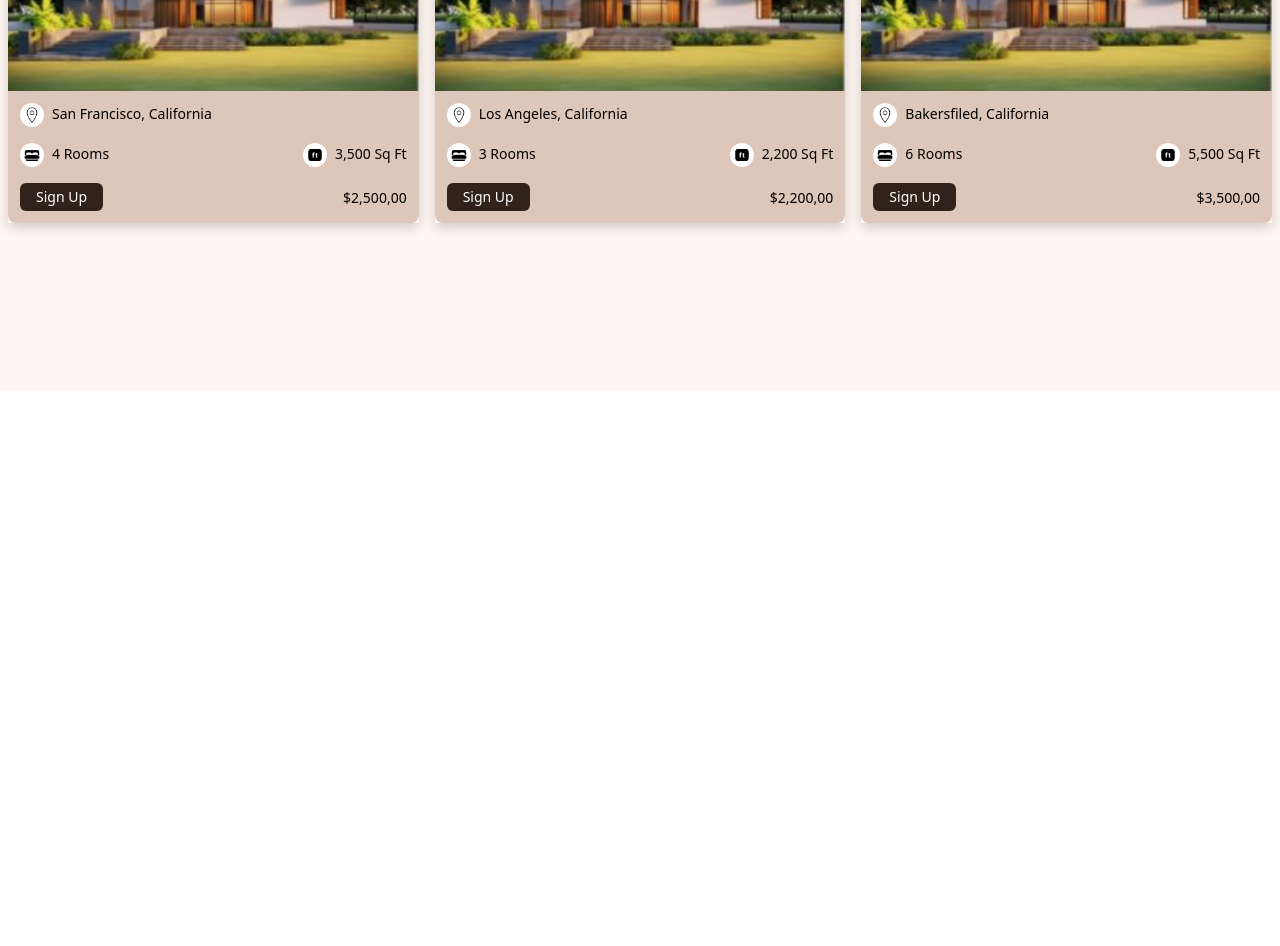
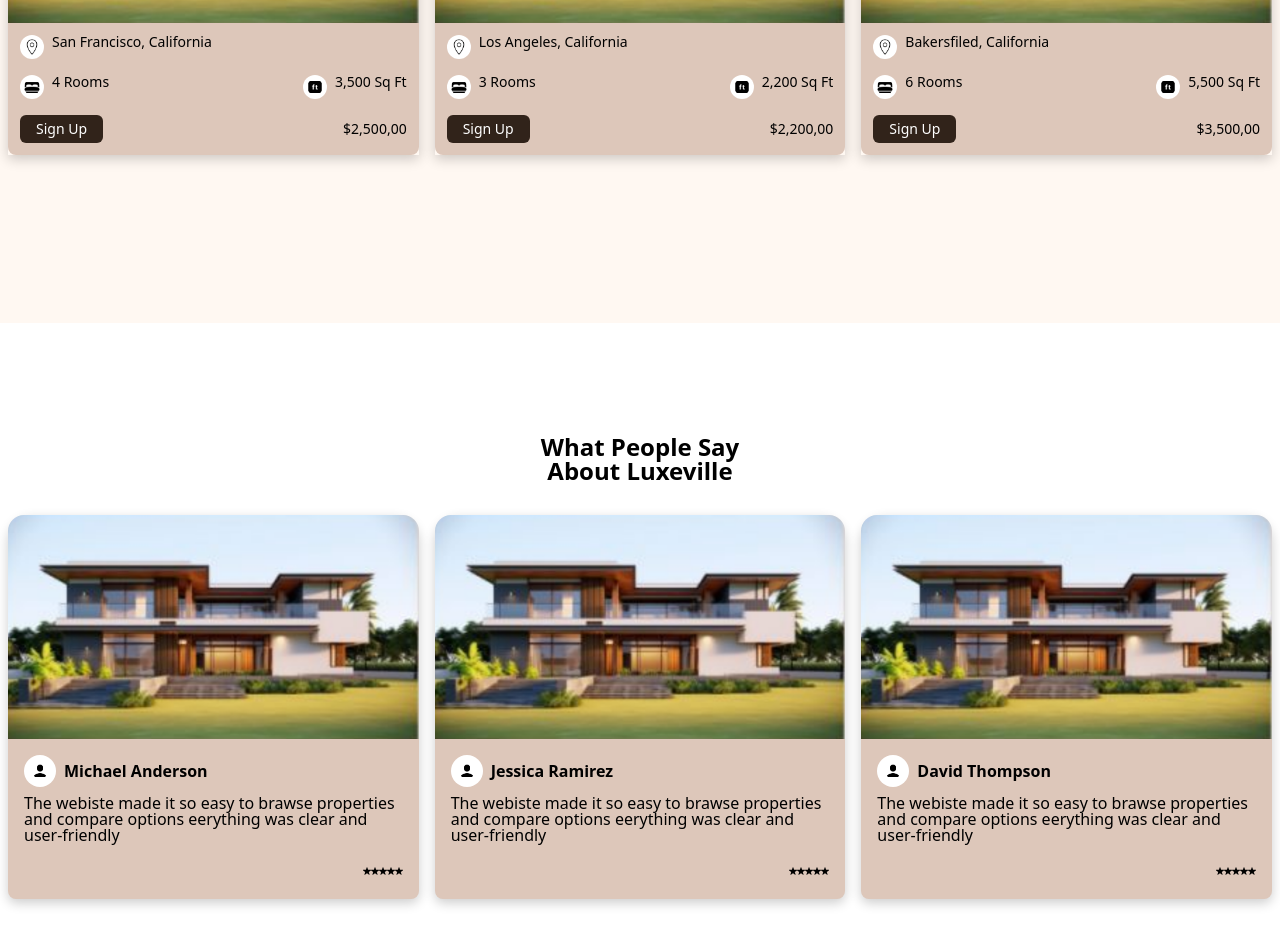
Before and after one commit to 2011Alexandrealvarenga/luxeville-react, a Next.js app: page / in a window 1280 px wide. Shown: the part 1420-2366 px from the top of the page. Before the commit the page ends 1811 px from the top, so only its background shows below. Built offline with nearby package versions, Linux system fonts and the light colour scheme.

Commit message:
feat: tesmonials
create section to testemonials

```diff
--- /dev/null
+++ b/src/components/parts-site/testemonials.tsx
@@ -0,0 +1,74 @@
+import Img_p_residences1 from '../../assets/img/popular-house-1.png';
+import User_icon from '../../assets/img/icons/user.png';
+import Star_icon from '../../assets/img/icons/star.svg';
+
+
+export const Testimonials = () => {
+  return(
+    <section id="testemonials" className='py-20'>
+      <div className="container mx-auto text-center">
+        <h2 className="title py-8">What People Say<br/>About Luxeville</h2>
+      </div>
+      <div className="container mx-auto">
+        <div className="grid grid-cols-1 sm:grid-cols-3">
+          <div className="item bg_bege bs mx-2">
+            <img src={Img_p_residences1.src}  className='thumb' />
+            <div className="content">
+              <div className="icon-content flex items-center mb-2">
+                <img src={User_icon.src} className='icon'/>
+                <h3 className="subtitle font-bold ml-2">Michael Anderson</h3>
+              </div>
+              <p>The webiste made it so easy to brawse properties and compare options eerything was clear and user-friendly</p>
+              <div className="content-stars">
+                <img src={Star_icon.src} className='star'/>
+                <img src={Star_icon.src} className='star'/>
+                <img src={Star_icon.src} className='star'/>
+                <img src={Star_icon.src} className='star'/>
+                <img src={Star_icon.src} className='star'/>
+              </div>
+            </div>
+          </div>
+          <div className="item bg_bege bs mx-2">
+            <img src={Img_p_residences1.src}  className='thumb' />
+            <div className="content">
+              <div className="icon-content flex items-center mb-2">
+                <img src={User_icon.src} className='icon'/>
+                <h3 className="subtitle font-bold ml-2">Jessica Ramirez</h3>
+              </div>
+              <p>The webiste made it so easy to brawse properties and compare options eerything was clear and user-friendly</p>
+              <div className="content-stars">
+                <img src={Star_icon.src} className='star'/>
+                <img src={Star_icon.src} className='star'/>
+                <img src={Star_icon.src} className='star'/>
+                <img src={Star_icon.src} className='star'/>
+                <img src={Star_icon.src} className='star'/>
+              </div>
+            </div>
+          </div>
+                    <div className="item bg_bege bs mx-2">
+            <img src={Img_p_residences1.src}  className='thumb' />
+            <div className="content">
+              <div className="icon-content flex items-center mb-2">
+                <img src={User_icon.src} className='icon'/>
+                <h3 className="subtitle font-bold ml-2">David Thompson</h3>
+              </div>
+              <p>The webiste made it so easy to brawse properties and compare options eerything was clear and user-friendly</p>
+              <div className="content-stars">
+                <img src={Star_icon.src} className='star'/>
+                <img src={Star_icon.src} className='star'/>
+                <img src={Star_icon.src} className='star'/>
+                <img src={Star_icon.src} className='star'/>
+                <img src={Star_icon.src} className='star'/>
+              </div>
+            </div>
+          </div>
+        </div>
+      </div>
+      <div className="container mx-auto">
+        <div className="grid grid-cols-1">
+
+        </div>
+      </div>
+    </section>
+  )
+}
--- a/src/pages/index.tsx
+++ b/src/pages/index.tsx
@@ -1,5 +1,6 @@
 import { P_residents } from "@/components/parts-site/popular-residences";
 import { Help } from "@/components/parts-site/help";
+import { Testimonials } from "@/components/parts-site/testemonials";
 // import imgXd from '../assets/img/XD PARA TESTAR.jpg';
 
 export default function Home() {
@@ -7,6 +8,7 @@ export default function Home() {
    <>
    <Help/>
    <P_residents />
+   <Testimonials/>
    {/* <img
         src={imgXd.src}
         className='w-full img-card'
--- a/src/styles/globals.css
+++ b/src/styles/globals.css
@@ -17,7 +17,9 @@ Color fonts Marrow escuro
 .bg_bege{background: #DDC7BA;}
 .bg_marrow_escuro{background: #31231A;}
 
-.sub_title{font-size: 24px;font-weight: bold;}
+.sub_title,
+#testemonials .title{font-size: 24px;font-weight: bold;}
+
 .br-16{border-radius: 16px;}
 
 .icon-size{
@@ -29,7 +31,7 @@ Color fonts Marrow escuro
   margin-right: 8px;
 }
 span{font-size: 14px;}
-
+h1,h2,h3,h4,h5,h6,span,p{line-height: 1.0;}
 .border-bottom{
   border-radius: 0px 0px 8px 8px;
 
@@ -75,3 +77,30 @@ span{font-size: 14px;}
   #help .title{text-align: center;}
  }
 /* fim - help section */
+/* testemonials */
+#testemonials .title{line-height: 1.0;}
+#testemonials .star{width: 8px;}
+#testemonials .item{
+  border-radius: 24px 24px 8px 8px;
+}
+#testemonials .item .thumb{
+  border-radius: 16px 16px 0px 0px;
+}
+#testemonials .item .content{
+  padding: 16px;
+}
+
+#testemonials .icon-content .icon{
+  width: 32px;
+  background: white;
+  padding: 8px;
+  border-radius: 100%;
+}
+#testemonials .content-stars {
+    display: flex;
+    float: right;
+    margin-top: 24px;
+    margin-bottom: 24px;
+}
+
+/* fim - testemonials */
```
Also changed, not shown: src/assets/img/icons/star.svg (added).
